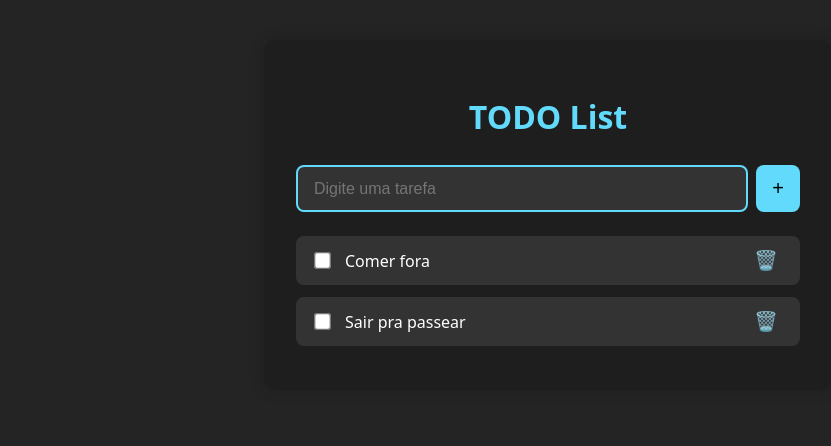
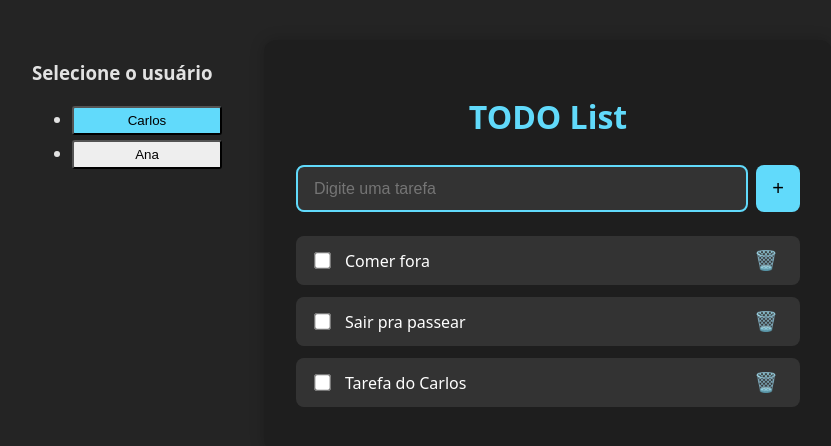
Before and after one commit to flaviare1s/task-list-react, a React (Vite) app: page / in a window 1280 px wide. Shown: the top 446 px of the page, without its empty margins (208-1039 px from the left). Built offline with nearby package versions, Linux system fonts and the light colour scheme; data requests are answered from the project's data file.

Commit message:
feat: user switcher

```diff
--- a/package.json
+++ b/package.json
@@ -8,13 +8,14 @@
     "build": "vite build",
     "lint": "eslint .",
     "preview": "vite preview",
-    "server": "json-server --watch server/db.json --port 3001"
+    "server": "json-server --watch server/db.json --port 3002"
   },
   "dependencies": {
     "axios": "^1.9.0",
     "json-server": "^1.0.0-beta.3",
     "react": "^19.1.0",
     "react-dom": "^19.1.0",
+    "react-router-dom": "^7.6.0",
     "userlist-react": "file:"
   },
   "devDependencies": {
--- a/server/db.json
+++ b/server/db.json
@@ -21,6 +21,42 @@
       "title": "Sair pra passear",
       "completed": false,
       "userId": "1"
+    },
+    {
+      "id": "b043",
+      "title": "Tarefa da Ana",
+      "completed": false,
+      "userId": "2"
+    },
+    {
+      "id": "da56",
+      "title": "Tarefa do Carlos",
+      "completed": false,
+      "userId": "1"
+    },
+    {
+      "id": "0535",
+      "title": "teste",
+      "completed": false,
+      "userId": "2"
+    },
+    {
+      "id": "0415",
+      "title": "teste 2",
+      "completed": false,
+      "userId": "2"
+    },
+    {
+      "id": "f649",
+      "title": "teste2",
+      "completed": false,
+      "userId": "2"
+    },
+    {
+      "id": "b779",
+      "title": "ttt",
+      "completed": false,
+      "userId": "2"
     }
   ]
 }
--- a/src/App.css
+++ b/src/App.css
@@ -127,3 +127,12 @@
 .task-item button:hover {
   transform: scale(1.2);
 }
+
+.user-switcher button {
+  padding: 5px 30px;
+  min-width: 150px;
+  border-radius: 3px;
+  margin-bottom: 5px;
+  color: black;
+  cursor: pointer;
+}
--- a/src/App.jsx
+++ b/src/App.jsx
@@ -1,12 +1,13 @@
 import "./App.css";
 import { TaskForm } from "./components/TaskForm";
 import { TaskList } from "./components/TaskList";
+import { UserSwitcher } from "./components/UserSwitcher";
 
 function App() {
   return (
     <div className="app-container">
       <aside className="sidebar">
-
+        <UserSwitcher />
       </aside>
       <main className="main-content">
         <h1 className="title">TODO List</h1>
--- a/src/components/UserSwitcher.jsx
+++ b/src/components/UserSwitcher.jsx
@@ -1,5 +1,36 @@
+import { useContext, useEffect, useState } from "react"
+import { TaskContext } from "../context/TaskProvider"
+import axios from "../service/api"
+
 export const UserSwitcher = () => {
+  const [users, setUsers] = useState([])
+  const {user, setUserId} = useContext(TaskContext)
+
+  useEffect(() => {
+    async function fetchUser() {
+      const res = await axios.get("/users")
+      setUsers(res.data)
+    }
+    fetchUser()
+  }, [])
+
   return (
-    <div>UserSwitcher</div>
+    <div className="user-switcher">
+      <h3>Selecione o usuário</h3>
+      <ul>
+        {users.map(us => (
+          <li key={us.id}>
+            <button
+              onClick={() => setUserId(us.id)}
+              style={{
+                backgroundColor: user?.id === us.id ? "#61dafb" : "#eee"
+              }}
+            >
+              {us.name}
+            </button>
+          </li>
+        ))}
+      </ul>
+    </div>
   )
 }
--- a/src/context/TaskProvider.jsx
+++ b/src/context/TaskProvider.jsx
@@ -1,5 +1,5 @@
 import { createContext, useEffect, useState } from "react";
-import axios from "../../service/api.js";
+import axios from "../service/api.js";
 
 export const TaskContext = createContext();
 
--- a/service/api.js
+++ b/src/service/api.js
@@ -1,7 +1,7 @@
 import axios from "axios";
 
 const instance = axios.create({
-  baseURL: "http://localhost:3001"
+  baseURL: "http://localhost:3002"
 })
 
 export default instance;
```
Also changed, not shown: src/pages/Login.jsx (added), 1 other file (tests, documents, lock files or other folders).
